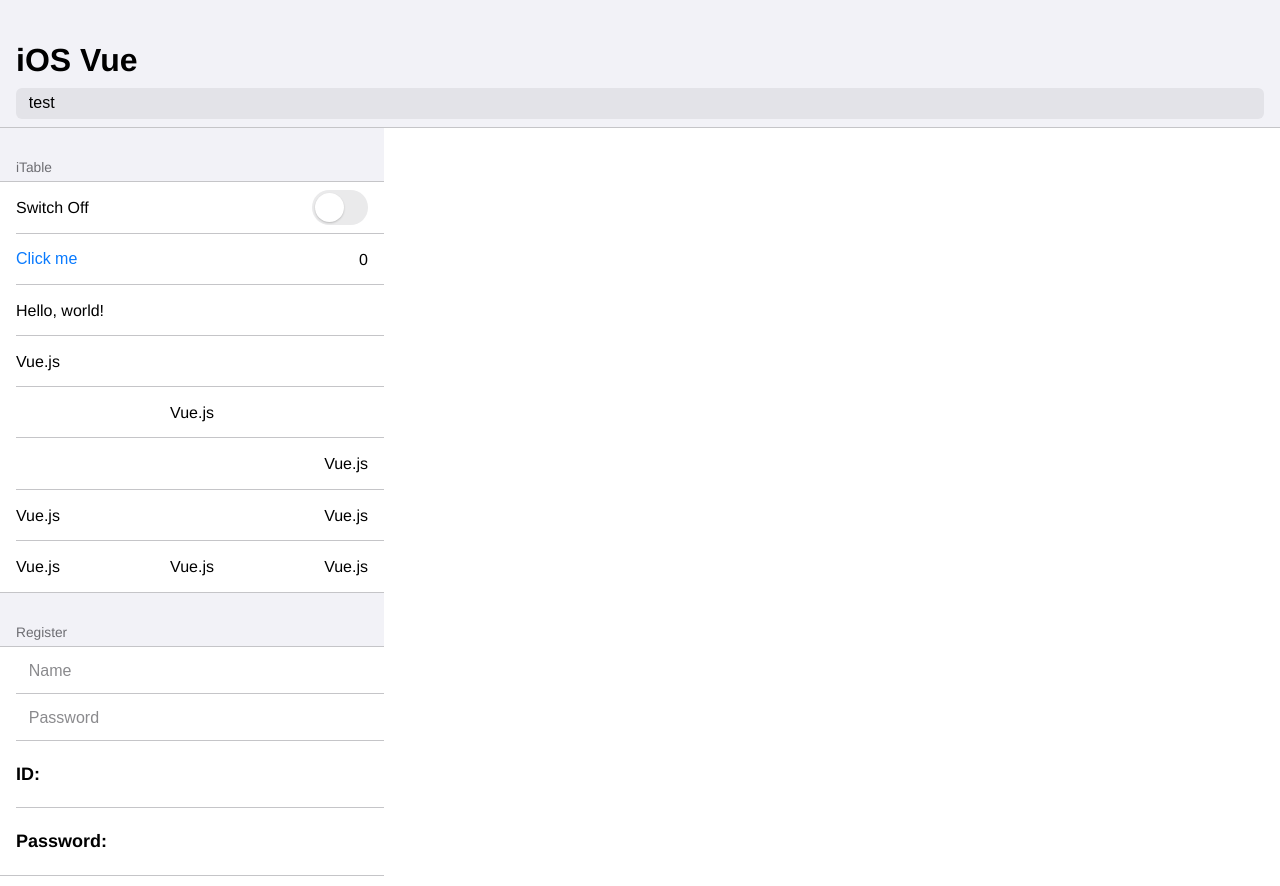
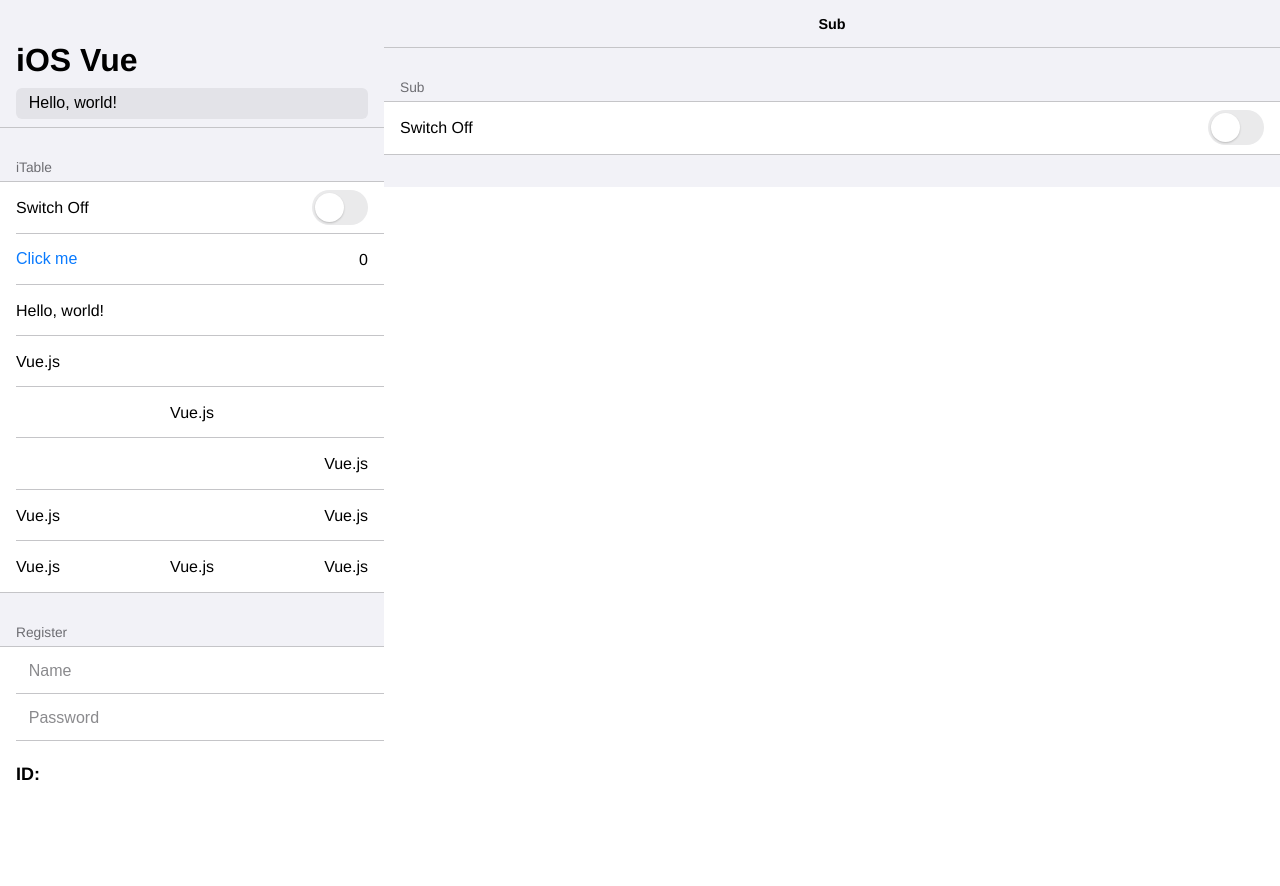
Before and after one commit to leegeunhyeok/vue-ios, a Vue app: page / in a window 1280 px wide. Shown: the top 886 px of the page. After the commit the page ends 800 px from the top, so only its background shows below. Built offline with nearby package versions, Linux system fonts and the light colour scheme; the HTML template or start-up script is replaced by a standard one.

Commit message:
:construction: Split view developing.. (test code)

```diff
--- a/src/App.vue
+++ b/src/App.vue
@@ -1,27 +1,12 @@
 <template>
   <iApp>
-    <iNavigationBar :title="appTitle" :largeTitle="largeTitle">
-      <iButton slot="titleLeft">L</iButton>
-      <iSearchField slot="largeArea"
-        :width="'100%'"
-        :maxlength="15"
-        v-model="textValue"
-      />
-      <iButton slot="titleRight">R</iButton>
-    </iNavigationBar>
-    <iNavigator>
-      <Main v-if="isMain"/>
-      <Sub v-else/>
-    </iNavigator>
+    <Main v-if="isMain"/>
+    <Sub v-if="view === 'sub'"/>
   </iApp>
 </template>
 
 <script>
 import iApp from '@/components/iApp'
-import iNavigator from '@/components/iNavigator'
-import iNavigationBar from '@/components/iNavigationBar'
-import iButton from '@/components/iButton'
-import iSearchField from '@/components/iSearchField'
 
 import Main from './Main.vue'
 import Sub from './Sub.vue'
@@ -30,19 +15,13 @@ export default {
   name: 'app',
   components: {
     iApp,
-    iNavigator,
-    iNavigationBar,
-    iButton,
-    iSearchField,
     Main,
     Sub
   },
   data () {
     return {
-      appTitle: 'iOS Vue',
-      largeTitle: 'iOS Vue',
-      textValue: 'test',
-      isMain: true
+      isMain: true,
+      view: 'sub'
     }
   },
   mounted () {
--- a/src/Main.vue
+++ b/src/Main.vue
@@ -1,5 +1,14 @@
 <template>
   <iView :type="'main'">
+    <iNavigationBar :title="appTitle" :largeTitle="largeTitle">
+      <iButton slot="titleLeft">L</iButton>
+      <iSearchField slot="largeArea"
+        :width="'100%'"
+        :maxlength="15"
+        v-model="textValue"
+      />
+      <iButton slot="titleRight">R</iButton>
+    </iNavigationBar>
     <iTable :title="tableTitle">
       <iTableItem>
         <iLabel class="left">Switch {{ switchValue ? 'On' : 'Off' }}</iLabel>
@@ -85,6 +94,8 @@ export default {
   name: 'app',
   data () {
     return {
+      appTitle: 'iOS Vue',
+      largeTitle: 'iOS Vue',
       textValue: 'Hello, world!',
       tableTitle: 'iTable',
       switchValue: false,
--- a/src/Sub.vue
+++ b/src/Sub.vue
@@ -1,5 +1,6 @@
 <template>
   <iView>
+    <iNavigationBar :title="'Sub'"/>
     <iTable :title="'Sub'">
       <iTableItem>
         <iLabel class="left">Switch {{ switchValue ? 'On' : 'Off' }}</iLabel>
@@ -15,6 +16,7 @@ import iSwitch from '@/components/iSwitch'
 import iTable from '@/components/iTable'
 import iTableItem from '@/components/iTableItem'
 import iView from '@/components/iView'
+import iNavigationBar from '@/components/iNavigationBar'
 
 export default {
   name: 'app',
@@ -28,7 +30,8 @@ export default {
     iSwitch,
     iTable,
     iTableItem,
-    iView
+    iView,
+    iNavigationBar
   }
 }
 </script>
--- a/src/components/iNavigator.vue
+++ b/src/components/iNavigator.vue
@@ -1,7 +1,7 @@
 <template>
-  <transition name="navigate">
+  <transition-group name="navigate">
     <slot/>
-  </transition>
+  </transition-group>
 </template>
 
 <script>
```
